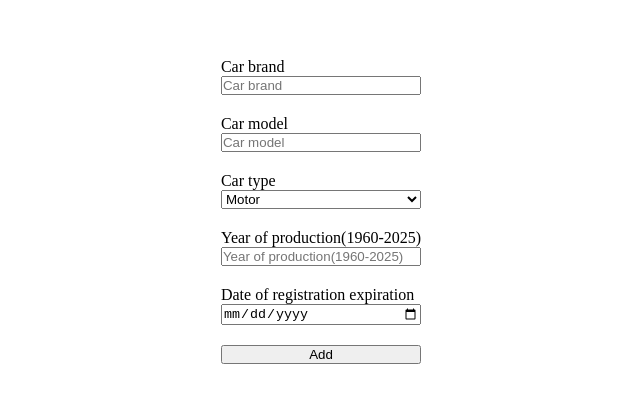
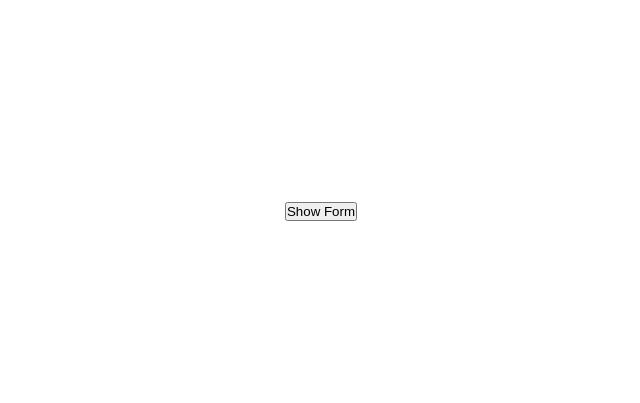
Before and after one commit to LukaZuljevic/Internship-14-CarDealership, a React (Vite) app in the folder Internship-14-CarDealership/: page / in a window 1280 px wide. Shown: the part 189-592 px from the top of the page, without its empty margins (319-959 px from the left). Built offline with nearby package versions, Linux system fonts and the light colour scheme.

Commit message:
Add form validation; Add form visibility toggle

```diff
--- a/Internship-14-CarDealership/package.json
+++ b/Internship-14-CarDealership/package.json
@@ -11,7 +11,9 @@
   },
   "dependencies": {
     "react": "^19.0.0",
-    "react-dom": "^19.0.0"
+    "react-dom": "^19.0.0",
+    "react-hot-toast": "^2.5.2",
+    "uuid": "^11.0.5"
   },
   "devDependencies": {
     "@eslint/js": "^9.19.0",
--- a/Internship-14-CarDealership/src/components/Form/Form.tsx
+++ b/Internship-14-CarDealership/src/components/Form/Form.tsx
@@ -1,34 +1,111 @@
 import React from "react";
+import { useState } from "react";
 import "./Form.css";
 import Input from "../input/input";
+import toast, { Toaster } from "react-hot-toast";
+import { v4 as uuidv4 } from "uuid";
 
 function Form() {
+  const [carData, setCarData] = useState({
+    brand: "",
+    model: "",
+    type: "Car",
+    year: "",
+    expiration: "",
+  });
+
+  const [isVisible, setIsVisible] = useState(false);
+
+  const toggleFormVisibility = () => setIsVisible(!isVisible);
+
+  const handleInputChange = (e) =>
+    setCarData({ ...carData, [e.target.name]: e.target.value });
+
   const handleFormSubmit = (e) => {
     e.preventDefault();
 
-    console.log("Form submitted");
+    const error = validateForm();
+    if (error) {
+      toast.error(error);
+      return;
+    }
+
+    const carWithId = { ...carData, id: uuidv4() };
+
+    const cars = JSON.parse(localStorage.getItem("cars") || "[]");
+    cars.push(carWithId);
+    localStorage.setItem("cars", JSON.stringify(cars));
+
+    toast.success("Car added successfully");
+  };
+
+  const validateForm = () => {
+    if (parseInt(carData.year) < 1960 || parseInt(carData.year) > 2025)
+      return "Year of production must be between 1960 and 2025";
+
+    if (new Date(carData.expiration) < new Date())
+      return "Expiration date must be in the fture";
+
+    if (carData.brand.length < 3 || carData.model.length < 3)
+      return "Brand and model inputs must be at least 3 characters long";
+
+    if (carData.brand.length > 20 || carData.model.length > 20)
+      return "Brand and model inputs must be at most 20 characters long";
+
+    const storedCars = localStorage.getItem("cars");
+    if (storedCars && JSON.parse(storedCars).length >= 10)
+      return "You can't add more than 10 cars";
+
+    return null;
   };
 
   return (
+    <>
+      <button onClick={toggleFormVisibility}>
+        {isVisible ? "Hide Form" : "Show Form"}
+      </button>
+      {isVisible && (
         <form className="form" onSubmit={handleFormSubmit}>
-      <Input type="text" placeholder="Car brand" name="brand" required />
-      <Input type="text" placeholder="Car model" name="model" required />
-      <Input type="select" placeholder="Car type" name="type" required />
+          <Input
+            type="text"
+            placeholder="Car brand"
+            name="brand"
+            value={carData.brand}
+            onChange={handleInputChange}
+          />
+          <Input
+            type="text"
+            placeholder="Car model"
+            name="model"
+            value={carData.model}
+            onChange={handleInputChange}
+          />
+          <Input
+            type="select"
+            placeholder="Car type"
+            name="type"
+            value={carData.type}
+            onChange={handleInputChange}
+          />
           <Input
             type="number"
             placeholder="Year of production(1960-2025)"
             name="year"
-        required
+            value={carData.year}
+            onChange={handleInputChange}
           />
           <Input
             type="date"
             placeholder="Date of registration expiration"
             name="expiration"
-        required
+            value={carData.expiration}
+            onChange={handleInputChange}
           />
-
           <button type="submit">Add</button>
+          <Toaster />
         </form>
+      )}
+    </>
   );
 }
 
--- a/Internship-14-CarDealership/src/components/Input/Input.tsx
+++ b/Internship-14-CarDealership/src/components/Input/Input.tsx
@@ -1,23 +1,16 @@
 import React from "react";
-import { useState } from "react";
 
-function Input({ type, placeholder, name, required }) {
-  const [options, setOptions] = useState([
-    "Motor",
-    "Car",
-    "Truck",
-    "Bus",
-    "Bike",
-  ]);
+function Input({ type, placeholder, name, value, onChange }) {
+  const options = ["Motor", "Car", "Truck", "Bus", "Bike"];
 
   return (
-    <>
+    <div>
       {type === "select" ? (
         <>
           <label htmlFor={name}>{placeholder}</label>
-          <select name={name} required={required}>
-            {options.map((option, index) => (
-              <option key={index} value={option}>
+          <select name={name} value={value} onChange={onChange} required>
+            {options.map((option) => (
+              <option key={option} value={option}>
                 {option}
               </option>
             ))}
@@ -31,11 +24,13 @@ function Input({ type, placeholder, name, required }) {
             id={name}
             placeholder={placeholder}
             name={name}
-            required={required}
+            value={value}
+            onChange={onChange}
+            required
           />
         </>
       )}
-    </>
+    </div>
   );
 }
 
```
Also changed, not shown: 1 other file (tests, documents, lock files or other folders). Lines whose indentation alone changed are shown as unchanged.
